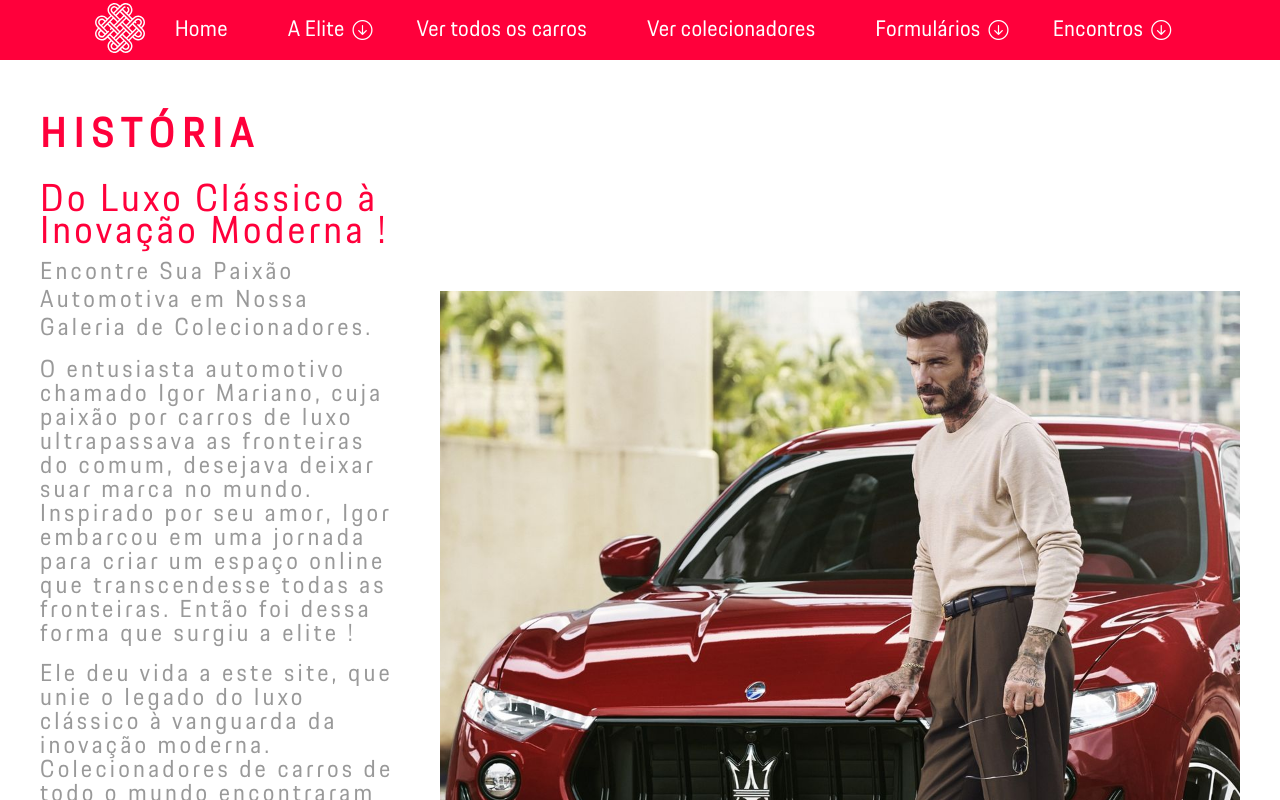
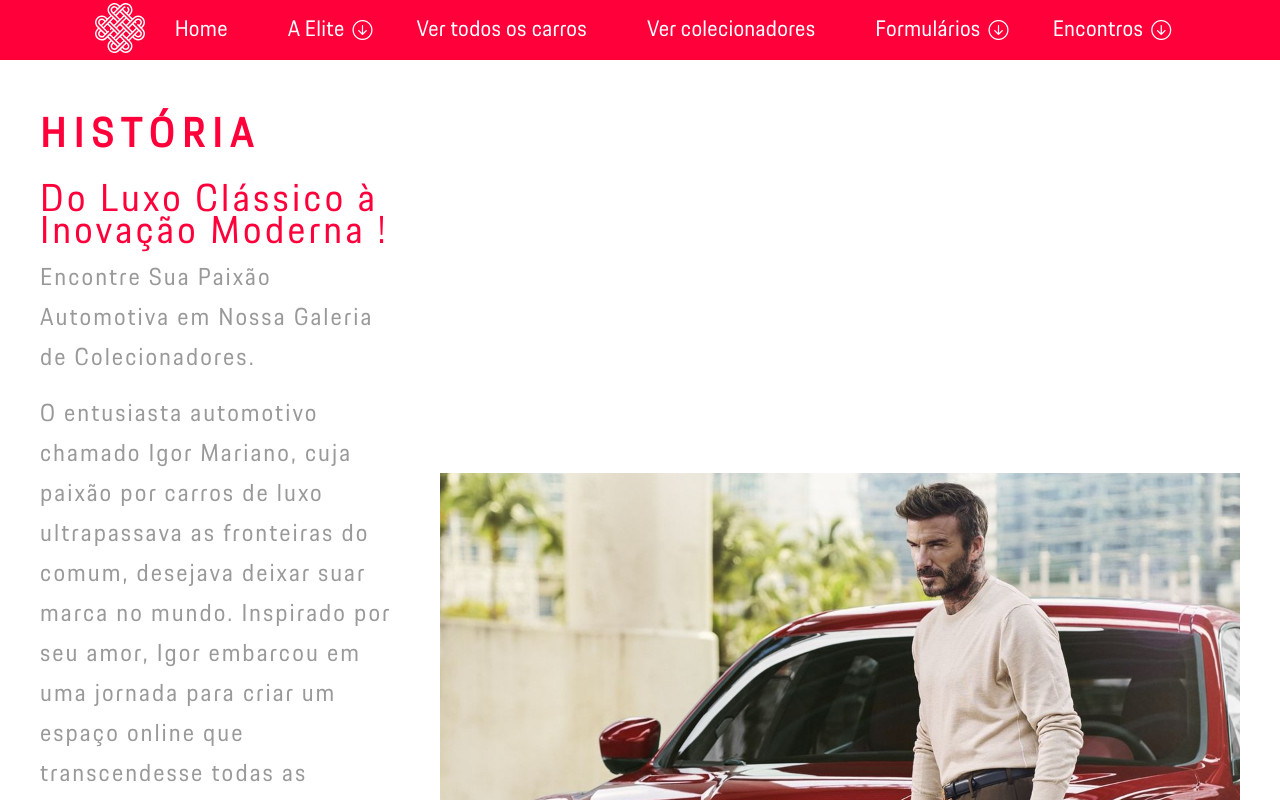
Before and after one commit to IgorMariano25/Colecionador-Carro-Cloud-Computing, an Angular app in the folder frontend/: page /About in a window 1280 px wide. Shown: the top 800 px of the page. Built offline with nearby package versions, Linux system fonts and the light colour scheme.

Commit message:
Adicionando espaçamento entre linhas e letras dos títulos h3 e h4

```diff
--- a/frontend/src/app/pages/AboutCompany/about.component.css
+++ b/frontend/src/app/pages/AboutCompany/about.component.css
@@ -60,6 +60,8 @@ body,
   letter-spacing: 0.2rem;
   font-family: porscheNextBold;
   color: var(--black-color-opacity-40);
+  line-height: 2.5rem;
+  letter-spacing: 2px;
 }
 
 #titulos h4 {
```
